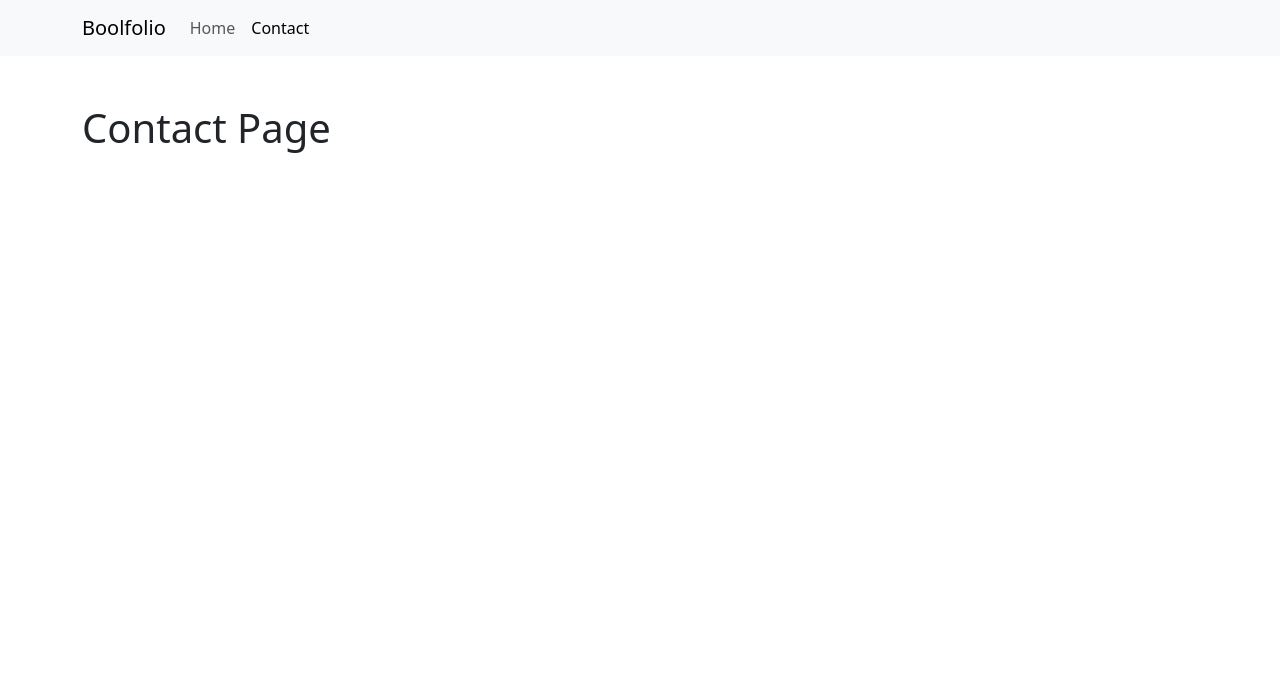
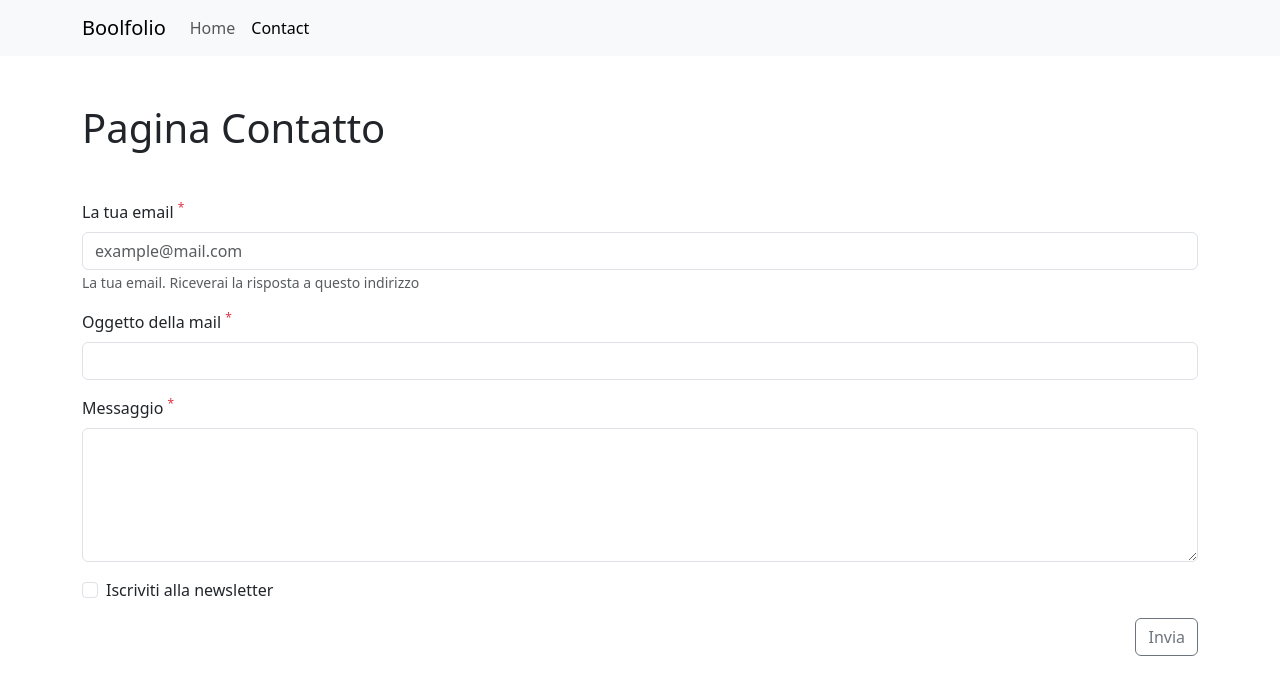
Before and after one commit to NicolaRicci100/vite-boolfolio, a Vue app: page /contact in a window 1280 px wide. Shown: the top 694 px of the page. Built offline with nearby package versions, Linux system fonts and the light colour scheme.

Commit message:
pagina contatti vue

```diff
--- a/src/pages/ContactPage.vue
+++ b/src/pages/ContactPage.vue
@@ -1,11 +1,45 @@
 <script>
+import axios from 'axios';
+const endpoint = 'http://localhost:8000/api/contact-message';
+const emptyForm = { email: '', subject: '', message: '', subscription: false };
 export default {
-  name: 'ContactPage'
+  name: 'ContactPage',
+  data: () => ({ form: emptyForm }),
+  methods: {
+    sendForm() {
+      axios.post(endpoint, this.form)
+        .then(() => { this.form = emptyForm })
+        .catch(err => { console.error(err) })
+        .then(() => { })
+    }
+  }
 };
 </script>
 
 <template>
-  <h1>Contact Page</h1>
+  <h1 class="mb-5">Pagina Contatto</h1>
+  <form @submit.prevent="sendForm">
+    <div class="mb-3">
+      <label for="email" class="form-label">La tua email <sup class="text-danger">*</sup></label>
+      <input type="email" class="form-control" id="email" placeholder="example@mail.com" v-model.trim="form.email">
+      <small class="form-text text-muted">La tua email. Riceverai la risposta a questo indirizzo</small>
+    </div>
+    <div class="mb-3">
+      <label for="subject" class="form-label">Oggetto della mail <sup class="text-danger">*</sup></label>
+      <input type="text" class="form-control" id="subject" v-model.trim="form.subject">
+    </div>
+    <div class="mb-3">
+      <label for="message" class="form-label">Messaggio <sup class="text-danger">*</sup></label>
+      <textarea class="form-control" id="message" name="message" rows="5" v-model.trim="form.message"></textarea>
+    </div>
+    <div class="mb-3 form-check form-check-inline">
+      <input type="checkbox" class="form-check-input" id="subscription" v-model="form.subscription">
+      <label for="subscription" class="form-check-label">Iscriviti alla newsletter</label>
+    </div>
+    <div class="mb-3 d-flex justify-content-end">
+      <button class="btn btn-outline-secondary" type="submit">Invia</button>
+    </div>
+  </form>
 </template>
 
 <style></style>
```
